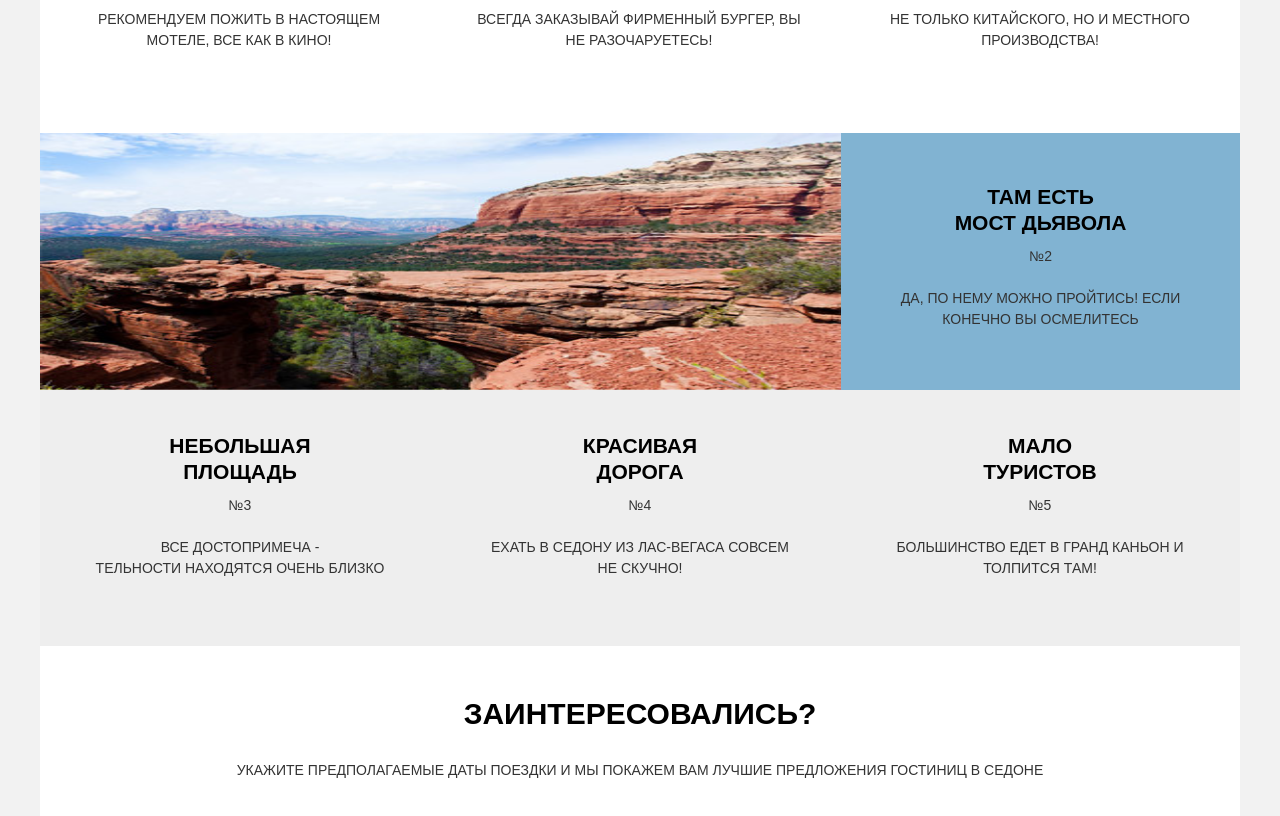
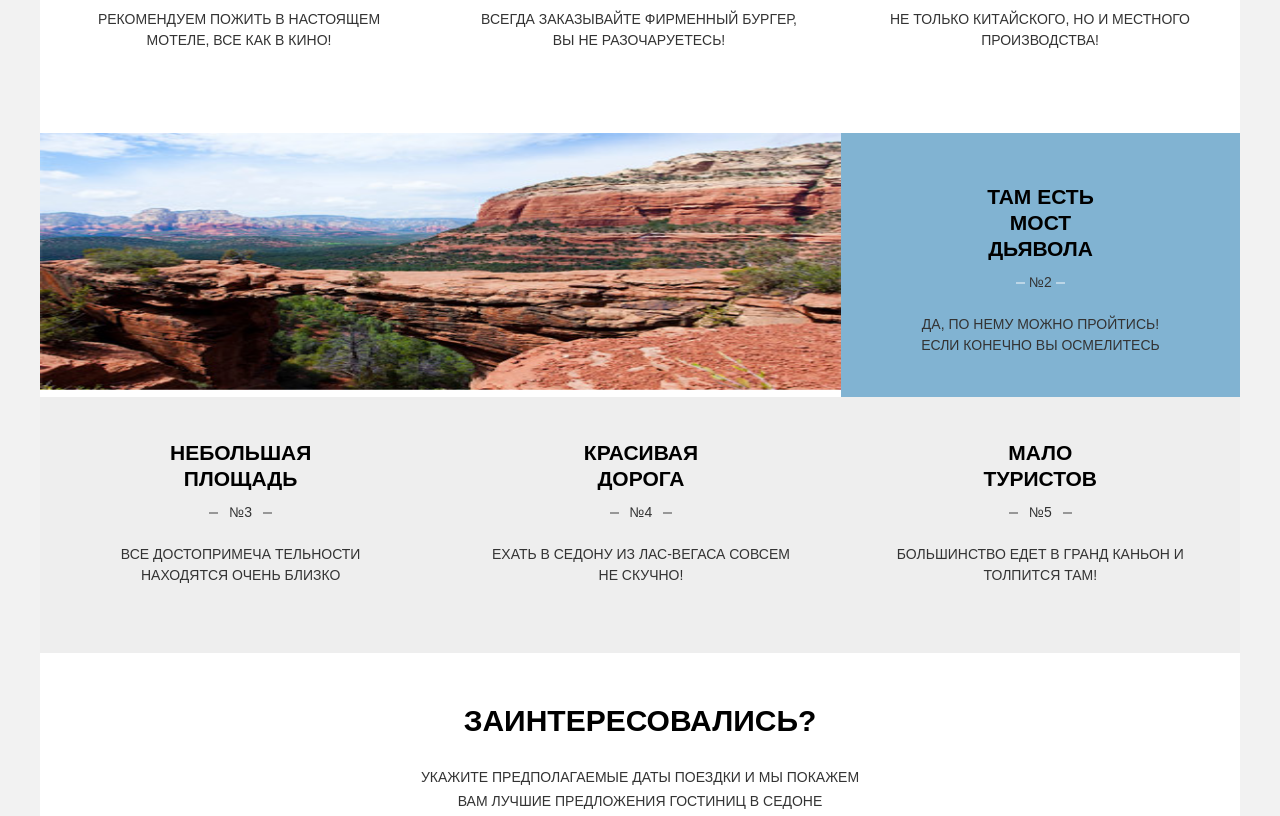
Before and after one commit to dabaycode/184881-sedona, a website: page index.html in a window 1280 px wide. Shown: the part 1260-2076 px from the top of the page. Drawn offline with nearby package versions, Linux system fonts and the light colour scheme; files that its build step writes are made by us from their sources.

Commit message:
Fixed br's

```diff
--- a/index.html
+++ b/index.html
@@ -53,7 +53,7 @@
         </div>
         <section class="photo-reason">
           <div class="reason reason--blue">
-            <h2 class="reason__title">Настоящий
+            <h2 class="reason__title reason__title--white">Настоящий
               городок
             </h2>
             <p class="reason__number">№1</p>
@@ -98,10 +98,10 @@
               <img class="advantages__icon" src="img/icon-burger.svg" alt="" width="39px" height="37px">
               <h3 class="advantages__title">Еда</h3>
               <p class="advantages__text">
-                Всегда заказывай
-
+                Всегда заказывайте
+                <br class="wrap-mobile">
                 фирменный бургер,
-
+                <!-- <br class="wrap-mobile"> -->
                 Вы не разочаруетесь!
               </p>
             </li>
@@ -109,16 +109,14 @@
         </section>
         <section class="photo-reason">
           <div class="reason reason--blue reason--right">
-            <h2 class="reason__title">Там есть<br class="wrap wrap--tablet wrap--desktop"> мост дьявола</h2>
+            <h2 class="reason__title reason__title--white">Там есть мост дьявола</h2>
             <p class="reason__number">№2</p>
             <p class="reason__text">
               Да, по нему можно пройтись!
-
+              <br class="wrap-desktop">
               Если
-
-              конечно
-
-              вы осмелитесь
+              <br class="wrap-mobile">
+              конечно вы осмелитесь
             </p>
           </div>
           <div class="photo-reason__img">
@@ -135,7 +133,7 @@
             <p class="reason__number">№3</p>
             <p class="reason__text">
               Все достопримеча
-              <span>-<br></span>
+              <span class="wrap-tablet wrap-desktops">-<br></span>
               тельности находятся
 
               очень близко
@@ -149,7 +147,7 @@
               Лас-Вегаса
 
               совсем
-
+              <br class="wrap-desktop">
               не скучно!
             </p>
           </div>
@@ -170,7 +168,7 @@
             Укажите предполагаемые даты
 
             поездки
-
+            <br class="wrap-desktop">
             и мы покажем вам лучшие
 
             предложения гостиниц в седоне
--- a/sass/blocks/advantages.scss
+++ b/sass/blocks/advantages.scss
@@ -71,7 +71,6 @@
     margin: 0;
     margin-bottom: 14px;
     @include title($title-color);
-    font-size: 21px;
     line-height: 26px;
     @media #{$tablet} {
       margin: 0;
--- a/sass/blocks/offer.scss
+++ b/sass/blocks/offer.scss
@@ -52,11 +52,13 @@
     margin-bottom: 0;
     @include text($text-color);
     line-height: 24px;
+    padding: 0 20px;
     &--gallery {
       margin-top: 26px;
     }
     @media #{$tablet} {
      margin-top: 31px;
+     padding: 0 380px;
     }
   }
 
@@ -72,7 +74,7 @@
   width: 59.63%;
   }
   @media #{$desktop} {
-  margin-top: 47px;
+  margin-top: 45px;
   width: 38.16%;
   }
 }
--- a/sass/blocks/reason.scss
+++ b/sass/blocks/reason.scss
@@ -9,7 +9,10 @@
       font-size: 21px;
     }
     @media #{$desktop} {
-      padding: 0 70px 0;
+      padding: 0 80px;
+      &--white {
+        padding: 0 59px;
+      }
     }
   }
 .reason__text, .reason__number {
@@ -19,8 +22,25 @@
   .reason__number {
     margin-top: 10px;
     margin-bottom: 14px;
+    position: relative;
     @media #{$tablet} {
       margin-bottom: 21px;
+    }
+    &::after {
+     content: "";
+     position: absolute;
+     top: 10px;
+     left: 39.5%;
+     border-bottom: 2px solid #979797;
+     width: 9px;
+    }
+    &::before {
+     content: "";
+     position: absolute;
+     top: 10px;
+     right: 39.5%;
+     border-bottom: 2px solid #979797;
+     width: 9px;
     }
   }
 .reason__text {
@@ -30,7 +50,7 @@
   .reason {
     text-align: center;
     @media #{$only-mobile} {
-      padding: 27px 0;
+      padding: 27px 15px;
     }
     @media #{$tablet} {
       padding-top: 50px;
@@ -41,13 +61,23 @@
       color: #ffffff;
       padding-top: 54px;
       padding-bottom: 42px;
+      .reason__number {
+        &::after {
+         left: 41%;
+          border-bottom: 2px solid #bcd6e7;
+        }
+        &::before {
+         right: 41%;
+         border-bottom: 2px solid #bcd6e7;
+        }
+      }
       @media #{$tablet} {
         box-sizing: border-box;
-        padding: 44px 35px 41px;
+        padding: 44px 65px 41px;
         width: 33.34%;
         }
       @media #{$desktop} {
-        padding: 51px 35px 41px;
+        padding-top: 51px;
       }
     }
     &--grey {
--- a/sass/global/base.scss
+++ b/sass/global/base.scss
@@ -26,28 +26,28 @@ a {
   }
 }
 .wrap {
-  @media #{$only-mobile} {
-    &--mobile {
-      display: inline;
+  &-mobile {
+    @media #{$tablet} {
+      display: none;
     }
-    &--tablet, &--desktop {
+    @media #{$desktop} {
       display: none;
     }
   }
-  @media #{$tablet} and #{$tablet-max}  {
-    &--tablet {
-      display: inline !important;
+  &-tablet {
+    @media #{$only-mobile} {
+      display: none;
     }
-    &--mobile, &--desktop  {
+    @media #{$desktop} {
       display: none;
     }
   }
-  @media #{$desktop} {
-    &--desktop {
-      display: inline !important;
-    }
-  &--mobile, &--tablet  {
-      display: none;
-    }
+  &-desktop {
+  @media #{$only-mobile} {
+    display: none;
   }
+  @media #{$tablet} {
+    display: none;
+  }
+ }
 }
```
